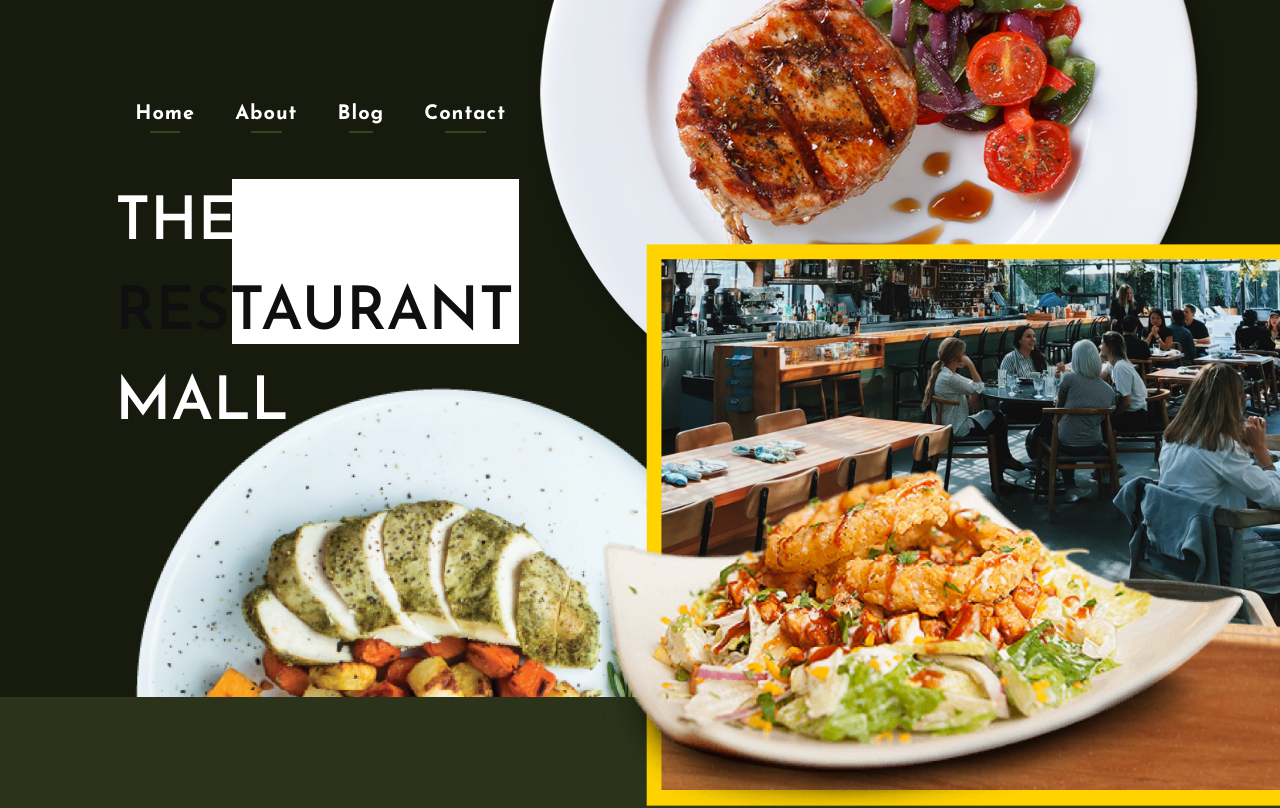
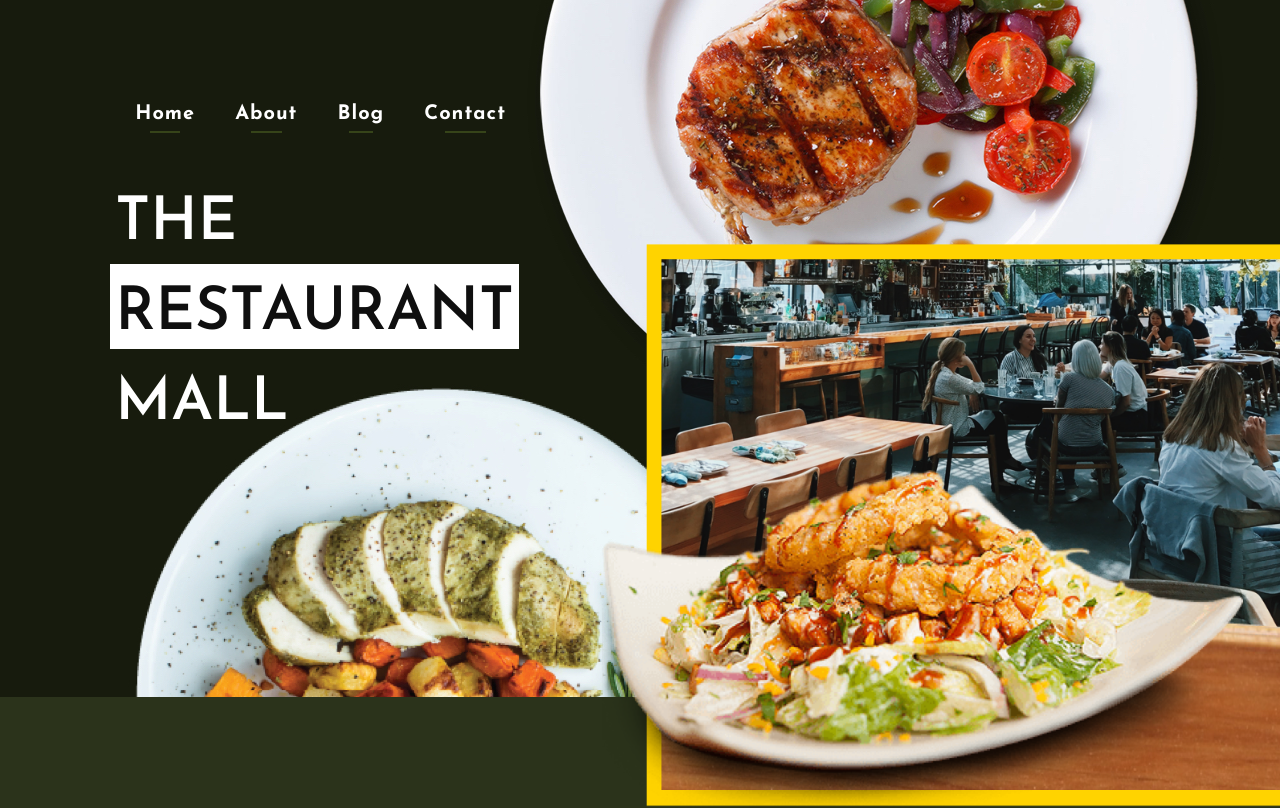
Before and after one commit to nickyiliwang/nick-wang-project-2-resturaunt, a plain HTML site: page index.html in a window 1280 px wide. Shown: the top 808 px of the page. Drawn offline with nearby package versions, Linux system fonts and the light colour scheme.

Commit message:
finished

```diff
--- a/styles/scss/_header.scss
+++ b/styles/scss/_header.scss
@@ -23,15 +23,16 @@ header {
     color: $primaryBlack;
     position: relative;
     z-index: 2;
+    display: inline-block;
 
     // restaurant white border
     &::before {
       @include pseudo;
       background: $primaryWhite;
       width: calc(100% + 10px);
-      top: -15px;
+      top: -5px;
       right: 0;
-      bottom: 0;
+      bottom: 10px;
       left: -5px;
       z-index: -1;
     }
```
Also changed, not shown: styles/style.css.
